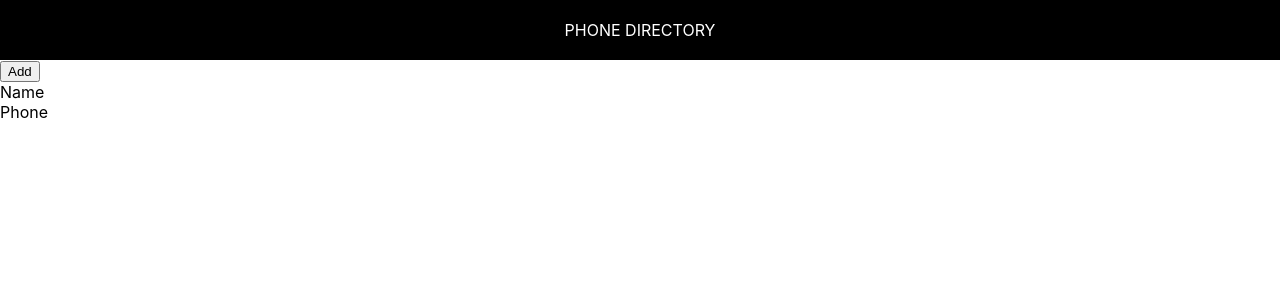
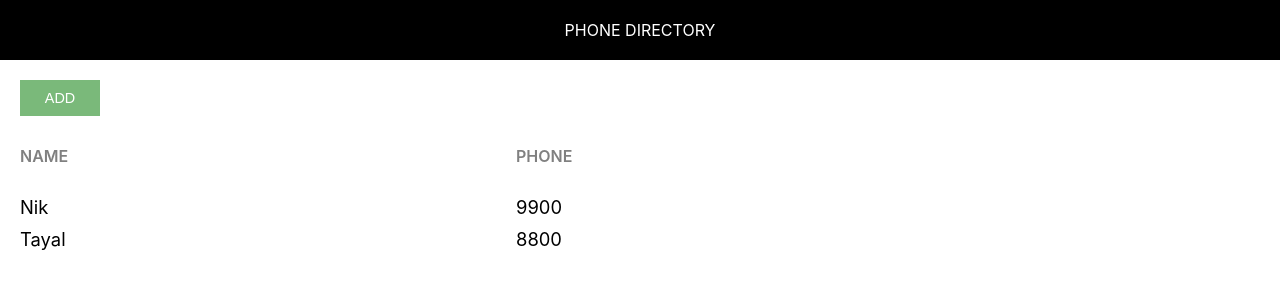
Before and after one commit to tayaln/phone-directory, a React (Create React App) app: page / in a window 1280 px wide. Shown: the top 300 px of the page. Built offline with nearby package versions, Linux system fonts and the light colour scheme.

Commit message:
Rendered Subscribers Dynamically

```diff
--- /dev/null
+++ b/src/App.css
@@ -0,0 +1,44 @@
+.component-body-container {
+    padding: 20px;
+}
+
+.custom-btn {
+    padding: 10px;
+    border: none;
+    margin-right: 10px;
+    text-transform: uppercase;
+    width: 80px;
+    font-size: 0.9rem;
+    cursor: pointer;
+    outline: none;
+}
+
+.add-btn {
+    background: #7ab97a;
+    color: #fff;
+}
+
+.grid-container {
+    display: grid;
+    grid-template-columns: 40% 30% auto;
+    margin-bottom: 10px;
+}
+
+.heading-container {
+    margin: 30px 0 30px 0;
+    width: 100%;
+}
+
+.grid-item {
+    background-color: rgba(255, 255, 255, 0.8);
+    font-size: 1.15rem;
+    word-wrap: break-word;
+    padding-right: 10px;
+}
+
+.name-heading, .phone-heading {
+    font-size: 1rem;
+    font-weight: 600;
+    color: #808080;
+    text-transform: uppercase;
+}
--- a/src/App.js
+++ b/src/App.js
@@ -1,24 +1,45 @@
 import React, { Component } from 'react';
 import Header from "./Header";
+import './App.css';
 
 class App extends Component {
+
   render() {
+    let subscribers = [
+      {
+        id:1,
+        name: "Nik",
+         phone: 9900
+      },
+      {
+        id:2,
+        name: "Tayal",
+        phone: 8800
+     }
+   ];
+    return (
+        <div>
+          <Header />
+        <div className="component-body-container">
+          <button className="custom-btn add-btn">Add</button>
 
-    return (
-
-        <div>
-          <Header/>
-        <button> Add </button>
-        <div>
-          <span> Name </span><br />
-          <span> Phone </span>
+          <div className="grid-container heading-container">
+            <span className="grid-item name-heading">Name</span>
+            <span className="grid-item phone-heading">Phone</span>
+          </div>
+{
+          subscribers.map(sub => {
+      return <div key={sub.id} className="grid-container">
+        <span className="grid-item">{sub.name}</span>
+      	<span className="grid-item">{sub.phone}</span>
+      </div>
+   })
+  }
         </div>
         </div>
 
     );
   }
-
 }
 
-
 export default App;
```
